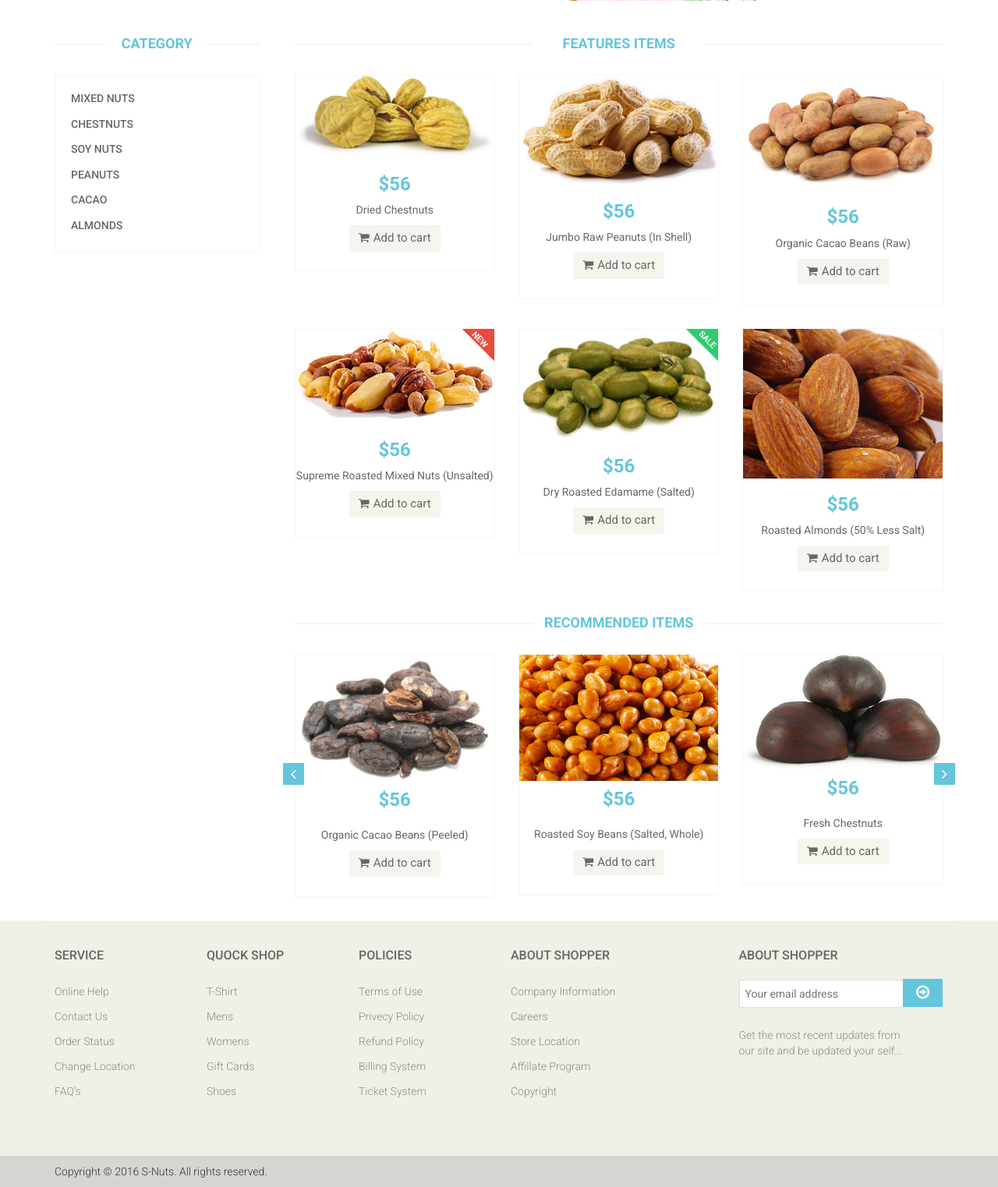
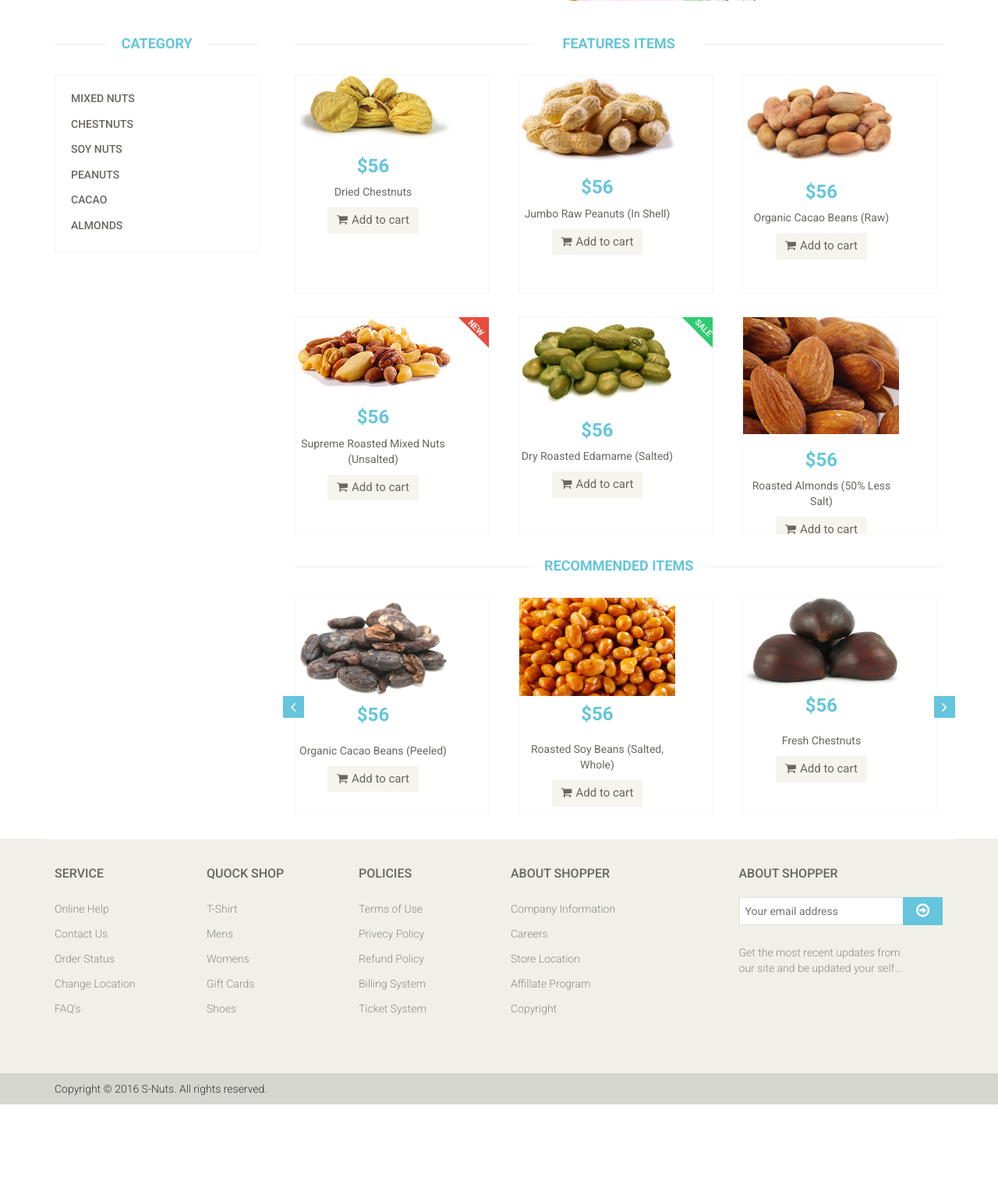
Before and after one commit to zzzsharazzz/s-nuts, a PHP site: page / in a window 1280 px wide. Shown: the part 652-2175 px from the top of the page at 78% size. After the commit the page ends 2069 px from the top, so only its background shows below. Run offline with PHP 8.4, Linux system fonts and the light colour scheme.

Commit message:
Add files via upload

```diff
--- a/css/main.css
+++ b/css/main.css
@@ -846,13 +846,18 @@
 }
 
 .product-image-wrapper{
+	width: 250px;
+	height: 280px;
 	border:1px solid #F7F7F5;
 	overflow: hidden;
 	margin-bottom:30px;
+	text-align: center;
 }
 
 .single-products {
   position: relative;
+	width: 250px;
+	height: 260px;
 }
 
 .new, .sale {
@@ -888,6 +893,8 @@
 
 .productinfo{
  position:relative;
+	max-width: 200px;
+	max-height: 200px;
 }
 
 .product-overlay {
```
